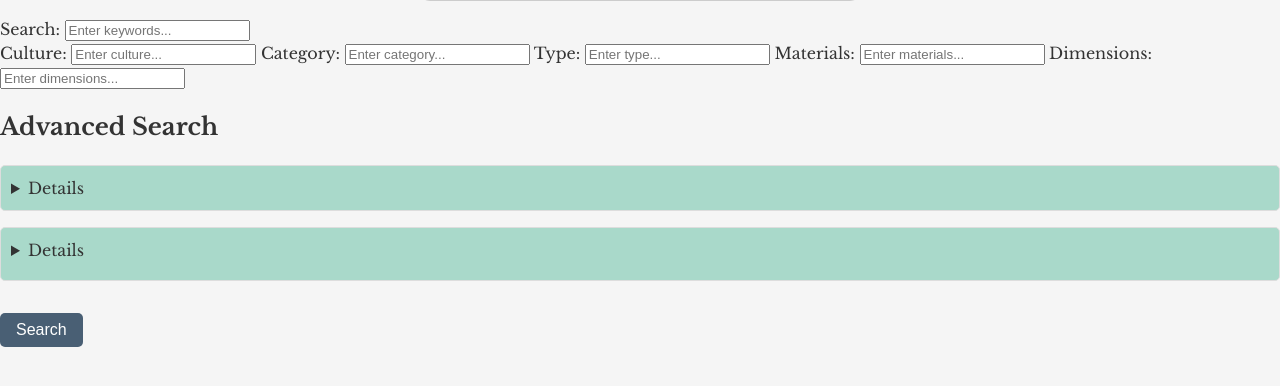
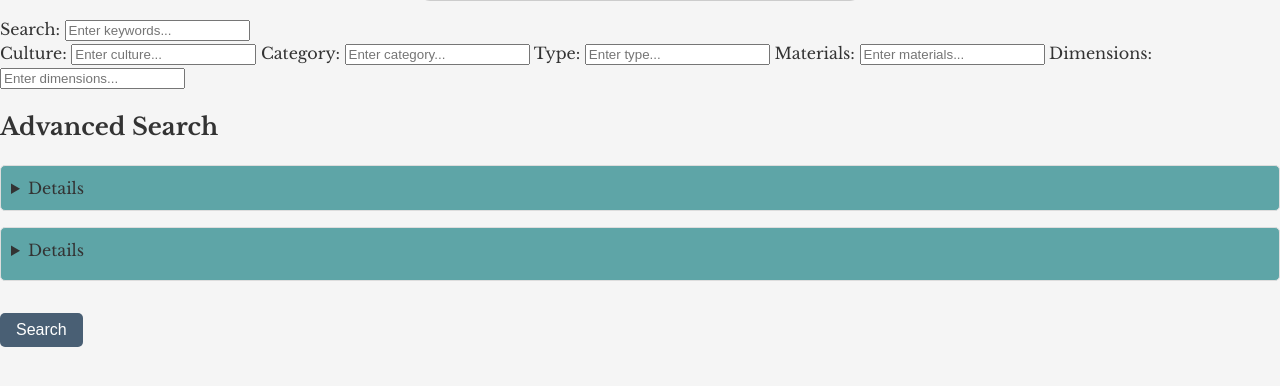
Before and after one commit to bn0367/databases-website, a PHP site: page / in a window 1280 px wide. Shown: the part 182-568 px from the top of the page. Run offline with PHP 8.4, Linux system fonts and the light colour scheme.

```diff
--- a/style.css
+++ b/style.css
@@ -57,7 +57,7 @@ details[open] summary {
     gap: 10px;
     padding: 10px;
     margin-top: 10px;
-    background-color: #a9d9ca;
+    background-color: #5ea5a7;
     border: 1px solid #ddd;
     border-radius: 5px;
 }
@@ -77,7 +77,7 @@ details[open] summary {
     flex-direction: column;
     gap: 0.5rem;
     padding: 10px;
-    background-color: #a9d9ca;
+    background-color: #5ea5a7;
     border: 1px solid #ddd;
     border-radius: 5px;
 }
```
